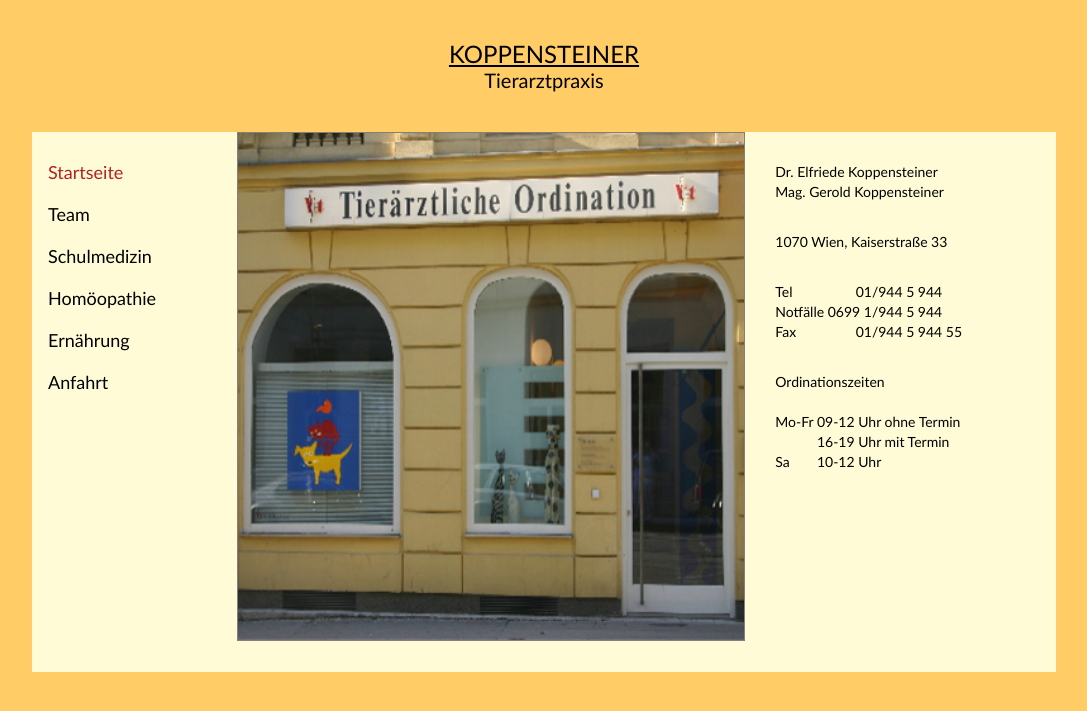
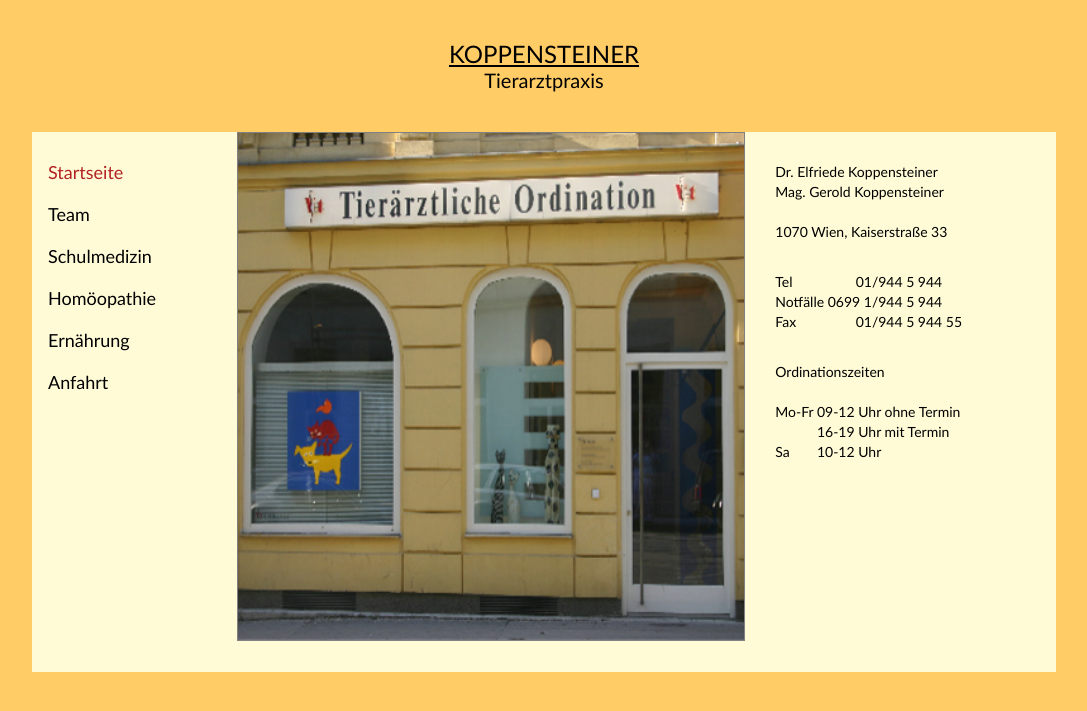
Before and after one commit to richardtraindl/tierarztpraxis-kaiserstrasse.at, a Jekyll site: the page built from index.html, in a window 1280 px wide. Shown: the top 711 px of the page, without its empty margins (96-1183 px from the left). Built offline with Jekyll 4.4.1, drawn with Linux system fonts in a browser that asks for light colours.

Commit message:
small changes

```diff
--- a/_includes/kontakt.html
+++ b/_includes/kontakt.html
@@ -20,7 +20,7 @@
 			Mag. Gerold Koppensteiner</a>
 		</p>
 
-		<div class="huge-gap"></div>
+		<div class="gap"></div>
 
 		<p>1070 Wien, Kaiserstraße 33</p>
 
```
